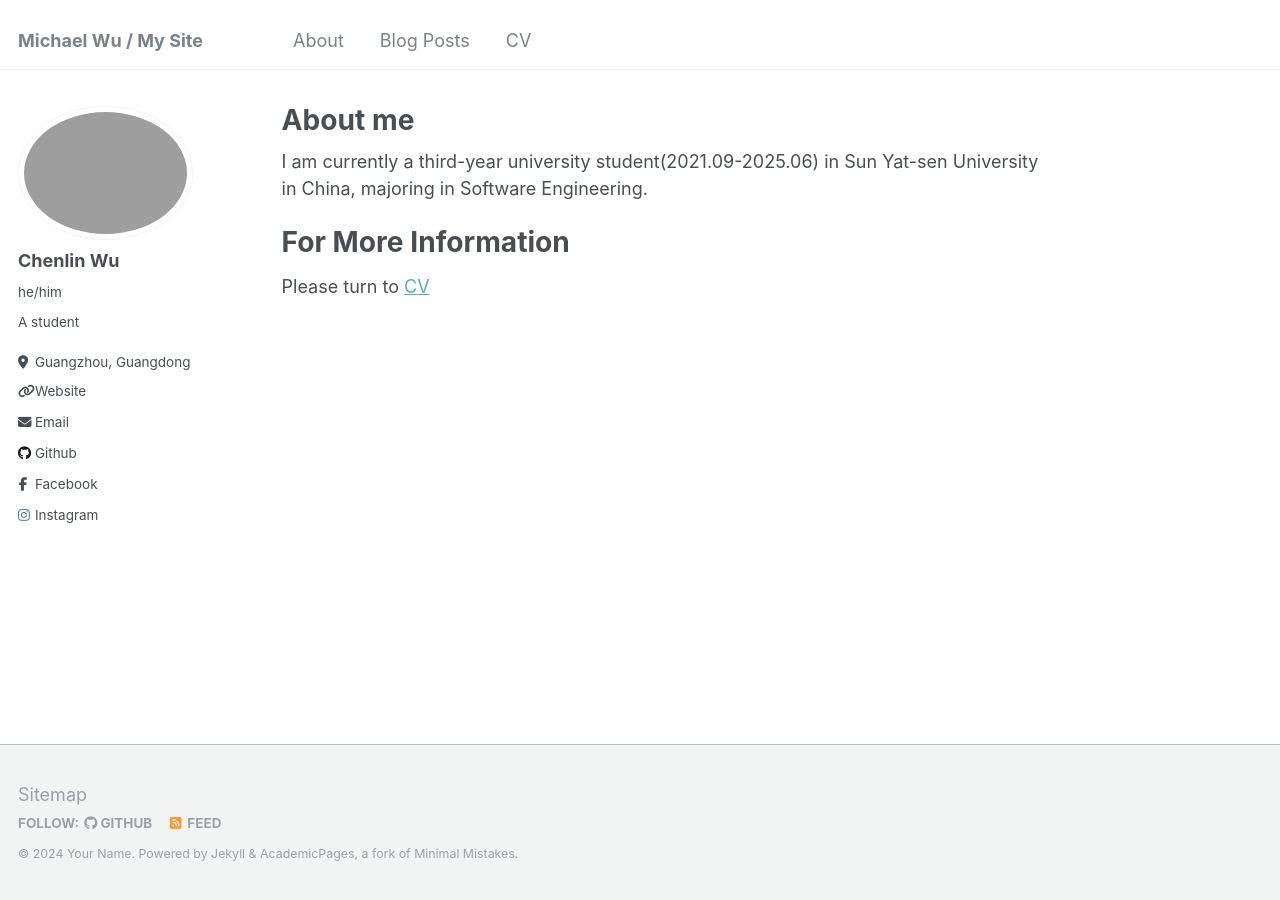
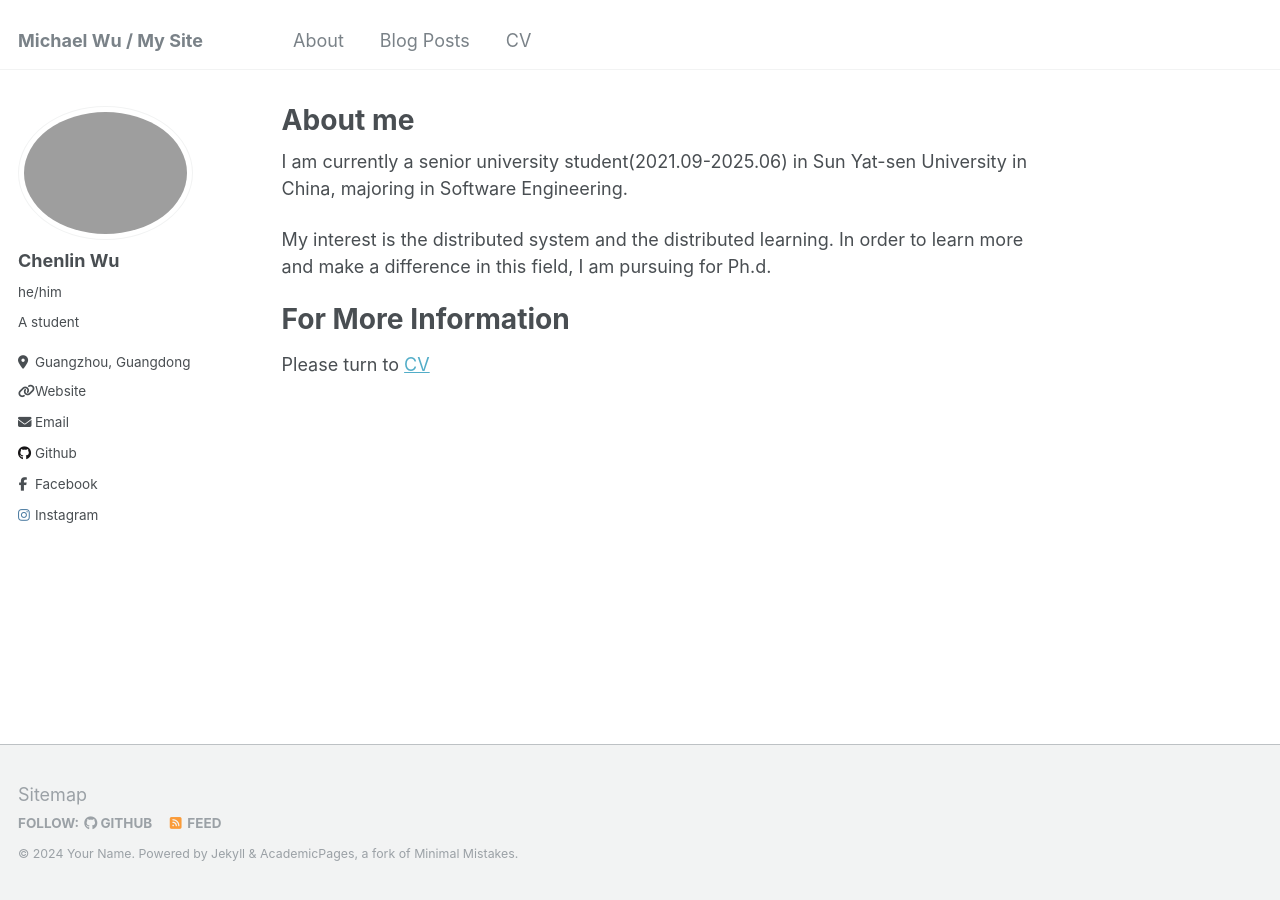
Before and after one commit to Michael112233/Michael112233.github.io, a Jekyll site: the page built from _pages/about.md, in a window 1280 px wide. Built offline with Jekyll 4.4.1, drawn with Linux system fonts in a browser that asks for light colours.

Commit message:
continue to update 	modified:   _pages/about.md

```diff
--- a/_pages/about.md
+++ b/_pages/about.md
@@ -7,7 +7,9 @@ redirect_from:
   - /about.html
 ---
 
-I am currently a third-year university student(2021.09-2025.06) in Sun Yat-sen University in China, majoring in Software Engineering.
+I am currently a senior university student(2021.09-2025.06) in Sun Yat-sen University in China, majoring in Software Engineering.
+
+My interest is the distributed system and the distributed learning. In order to learn more and make a difference in this field, I am pursuing for Ph.d.
 
 For More Information
 ======
```
